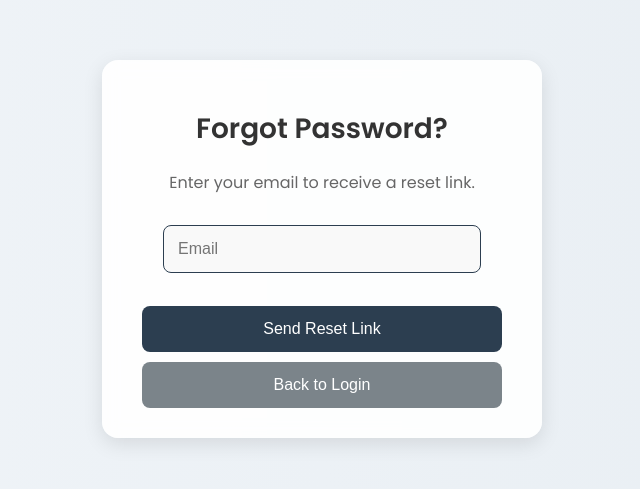
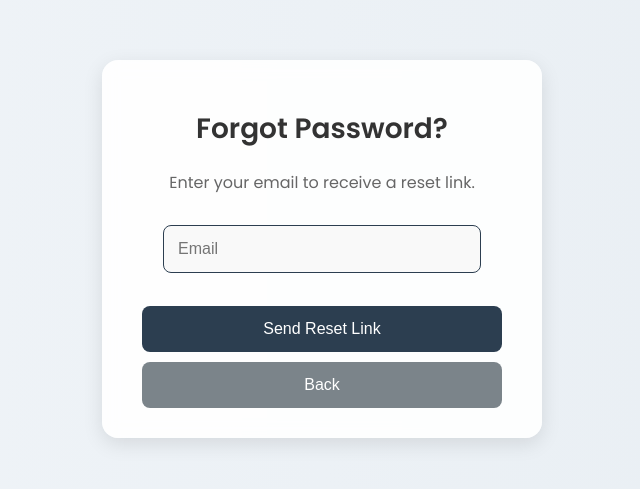
Before and after one commit to rmbreeli/IVAlarm_Capstone, a React (Create React App) app in the folder frontend/: page /forgot-password in a window 1280 px wide. Shown: the part 151-640 px from the top of the page, without its empty margins (318-958 px from the left). Built offline with nearby package versions, Linux system fonts and the light colour scheme; no server answers.

Commit message:
Small change to back button text on ForgotPassword page

```diff
--- a/frontend/src/pages/ForgotPasswordPage.js
+++ b/frontend/src/pages/ForgotPasswordPage.js
@@ -44,7 +44,7 @@ function ForgotPasswordPage() {
         </button>
 
         <button onClick={() => navigate("/")} className="login-button signup-button">
-          Back to Login
+          Back
         </button>
       </div>
     </div>
```
